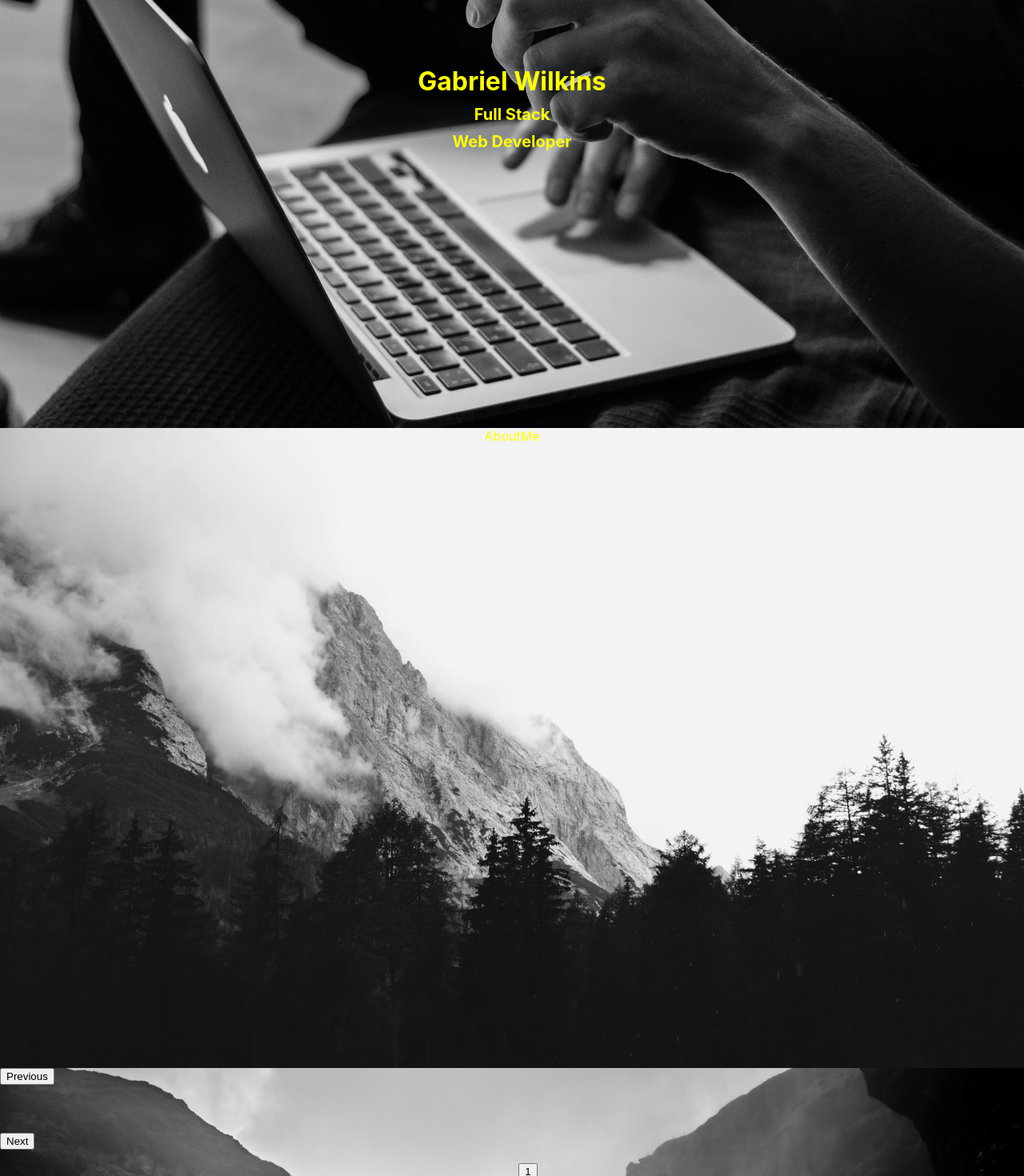
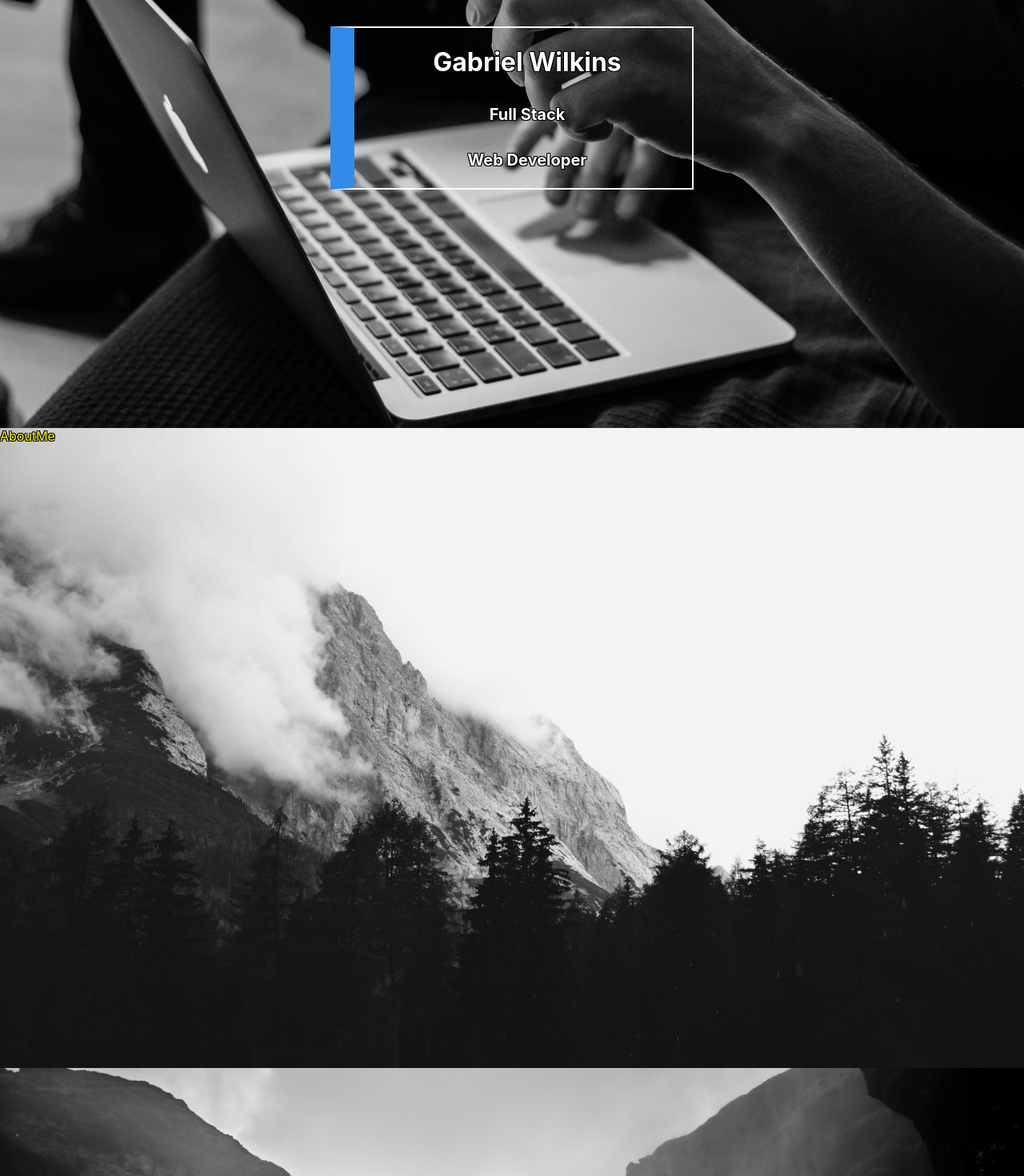
Before and after one commit to wilkigab001/gw-portfolio, a React (Create React App) app: page /Portfolio in a window 1280 px wide. Shown: the part 340-1810 px from the top of the page at 80% size. Built offline with nearby package versions, Linux system fonts and the light colour scheme.

Commit message:
finished home page

```diff
--- a/src/App.css
+++ b/src/App.css
@@ -1,38 +1,3 @@
-.App {
-  text-align: center;
+*{
+  text-shadow: -1px -1px 0 #000, 1px -1px 0 #000, -1px 1px 0 #000, 1px 1px 0 #000;
 }
-
-.App-logo {
-  height: 40vmin;
-  pointer-events: none;
-}
-
-@media (prefers-reduced-motion: no-preference) {
-  .App-logo {
-    animation: App-logo-spin infinite 20s linear;
-  }
-}
-
-.App-header {
-  background-color: #282c34;
-  min-height: 100vh;
-  display: flex;
-  flex-direction: column;
-  align-items: center;
-  justify-content: center;
-  font-size: calc(10px + 2vmin);
-  color: white;
-}
-
-.App-link {
-  color: #61dafb;
-}
-
-@keyframes App-logo-spin {
-  from {
-    transform: rotate(0deg);
-  }
-  to {
-    transform: rotate(360deg);
-  }
-}
--- a/src/Components/Header/Header.module.css
+++ b/src/Components/Header/Header.module.css
@@ -13,6 +13,7 @@ color: white;
     width: 50%;
     text-transform: uppercase;
     letter-spacing: .2em;
+    text-align: center;
 }
 .listItems{
     width: 50%;
--- a/src/Components/Home/Home.js
+++ b/src/Components/Home/Home.js
@@ -5,9 +5,11 @@ const Home = () => {
   return (
     <div className={styles.allHome}>
       <div className={styles.innerHome}>
-        <h1>Gabriel Wilkins</h1>
-        <h3> Full Stack </h3>
-        <h3> Web Developer </h3>
+        <div className={styles.textHome}>
+          <h1>Gabriel Wilkins</h1>
+          <h3> Full Stack </h3>
+          <h3> Web Developer </h3>
+        </div>
       </div>
     </div>
   );
--- a/src/Components/Home/Home.module.css
+++ b/src/Components/Home/Home.module.css
@@ -20,12 +20,29 @@
     width: 100vw;
 }
 
+.textHome{
+    border-left: 30px solid #328be9;
+    border-right: 2px solid white;
+    border-top: 2px solid white;
+    border-bottom: 2px solid white;
+    width: 33%;
+    height: 25%;
+    display: flex;
+    flex-direction: column;
+    justify-content: space-evenly;
+    align-items: center;
+    color: white;
+    text-shadow: -1px -1px 0 #000, 1px -1px 0 #000, -1px 1px 0 #000, 1px 1px 0 #000;
+}
+
 h1{
     margin: 0;
+    margin-left: 10px;
 }
 
 h3{
     margin-top: 10px;
     margin-bottom: 0px;
     font-size: 20px;
+    margin-left: 10px;
 }
--- a/src/Components/Portfolio/Portfolio.js
+++ b/src/Components/Portfolio/Portfolio.js
@@ -5,22 +5,16 @@ import Slider from "react-slick";
 const Portfolio = () => {
   const settings = {
     dots: true,
-    infinite: true,
-    speed: 500,
+    speed: 100,
     slidesToShow: 1,
     slidesToScroll: 1,
   };
 
-  return (<div className={styles.allProfile}>
-    <div>
-    <Slider {...settings}>
-      <div>
-
-      </div>
-    </Slider>
-
+  return (
+    <div className={styles.allProfile}>
+      Portfolio
     </div>
-    Portfolio</div>);
+  );
 };
 
 export default Portfolio;
--- a/src/Components/Portfolio/Portfolio.module.css
+++ b/src/Components/Portfolio/Portfolio.module.css
@@ -9,4 +9,23 @@
     right: 0;
     left: 0;
     z-index: -5;
+    display: flex;
+    justify-content: center;
+    align-items: center;
+    flex-direction: column;
 }
+
+.aboveCarousel{
+    background-color: white;
+    width: 50%;
+    display: flex;
+    justify-content: center;
+    align-items: center;
+    height: 75%;
+}
+
+.sliderImage {
+    max-width: 50%;
+    height: inherit;
+
+}
```
